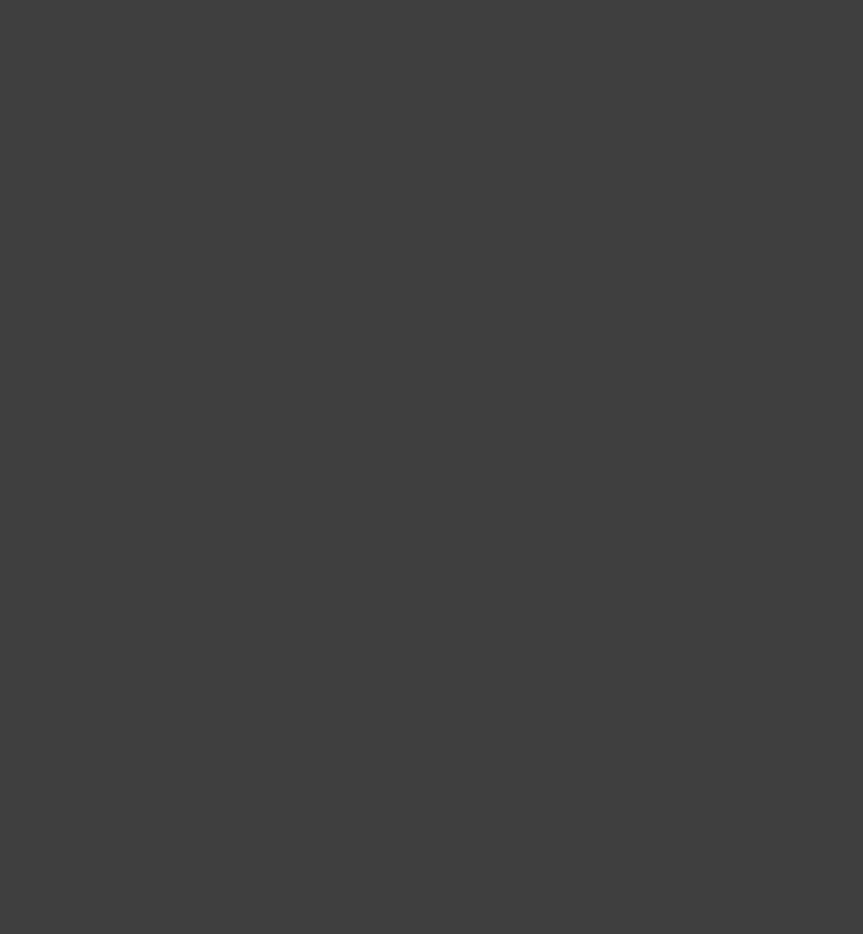
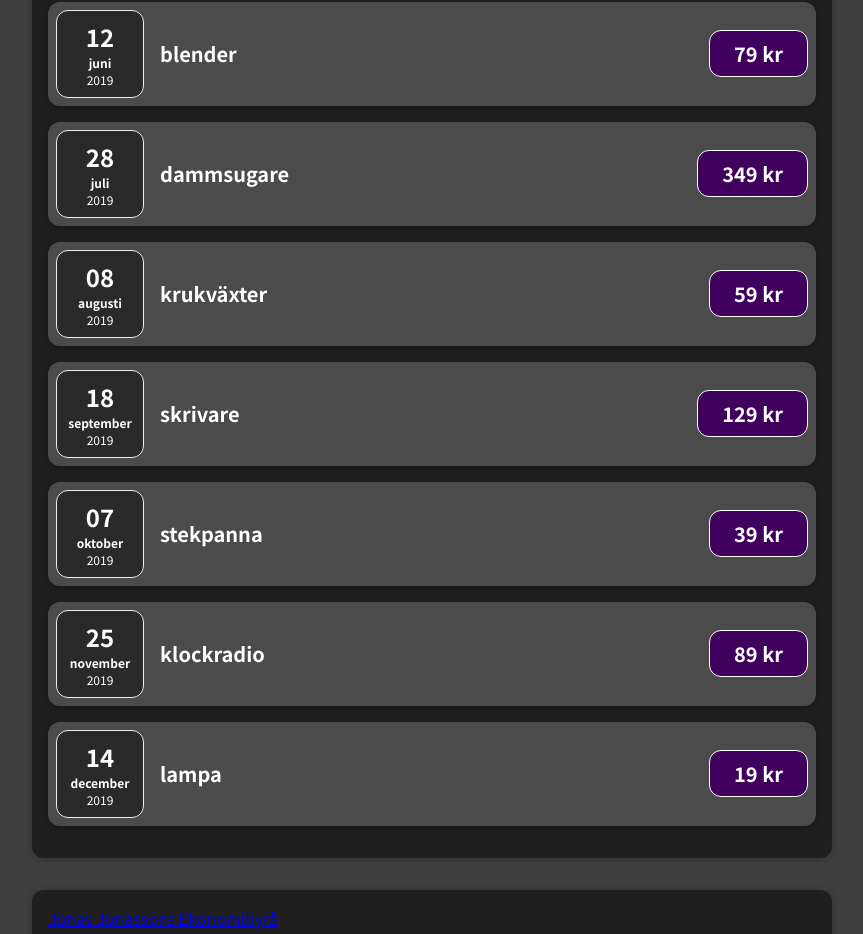
Before and after one commit to FagerKod/expenses_lab_one, a React (Create React App) app: page / in a window 1280 px wide. Shown: the part 1256-2190 px from the top of the page, without its empty margins (208-1071 px from the left). Before the commit the page ends 800 px from the top, so only its background shows below. Built offline with nearby package versions, Linux system fonts and the light colour scheme.

Commit message:
added errors for a11y and more data

```diff
--- a/src/App.js
+++ b/src/App.js
@@ -1,32 +1,7 @@
 import { useState } from "react";
 import Expenses from "./components/expenses/Expenses";
 import NewExpense from "./components/new-expense/NewExpense";
-const EXPENSE_DATA = [
-  {
-    id: "e0",
-    date: new Date(2019, 0, 22),
-    title: "motorsåg",
-    amount: 399,
-  },
-  {
-    id: "e1",
-    date: new Date(2023, 1, 23),
-    title: "bilförsäkring",
-    amount: 300,
-  },
-  {
-    id: "e2",
-    date: new Date(2022, 2, 19),
-    title: "hemförsäkring",
-    amount: 400,
-  },
-  {
-    id: "e3",
-    date: new Date(2023, 3, 22),
-    title: "sprit",
-    amount: 666,
-  },
-];
+
 const App = () => {
   const [expenseDataArr, setExpenseDataArr] = useState(EXPENSE_DATA);
 
@@ -39,10 +14,185 @@ const App = () => {
   return (
     <>
       <h1 className="expenses-heading">Utgiftskollen</h1>
+      <header className="expenses-header">
+        <h3>Ett sätt att hålla koll på dina utgifter</h3>
+        <p>Lägg till en ny utgift när du slösat mer av din lön</p>
+      </header>
       <NewExpense addExpense={addExpenseHandler} />
       <Expenses expenseData={expenseDataArr} />
+      <footer className="expenses-footer">
+        <a href="https://www.google.se">Jonas Jonassons Ekonomibyrå</a>
+        <a tabIndex="1" href="https://www.google.se">
+          Skatteverket
+        </a>
+      </footer>
     </>
   );
 };
 
 export default App;
+
+const EXPENSE_DATA = [
+  {
+    id: "e0",
+    date: new Date(2019, 0, 22),
+    title: "motorsåg",
+    amount: 399,
+  },
+  {
+    id: "e1",
+    date: new Date(2019, 1, 10),
+    title: "gräsklippare",
+    amount: 199,
+  },
+  {
+    id: "e2",
+    date: new Date(2019, 2, 5),
+    title: "högtalare",
+    amount: 299,
+  },
+  {
+    id: "e3",
+    date: new Date(2019, 3, 15),
+    title: "kaffemaskin",
+    amount: 99,
+  },
+  {
+    id: "e4",
+    date: new Date(2019, 4, 20),
+    title: "mikrovågsugn",
+    amount: 249,
+  },
+  {
+    id: "e5",
+    date: new Date(2019, 5, 12),
+    title: "blender",
+    amount: 79,
+  },
+  {
+    id: "e6",
+    date: new Date(2019, 6, 28),
+    title: "dammsugare",
+    amount: 349,
+  },
+  {
+    id: "e7",
+    date: new Date(2019, 7, 8),
+    title: "krukväxter",
+    amount: 59,
+  },
+  {
+    id: "e8",
+    date: new Date(2019, 8, 18),
+    title: "skrivare",
+    amount: 129,
+  },
+  {
+    id: "e9",
+    date: new Date(2019, 9, 7),
+    title: "stekpanna",
+    amount: 39,
+  },
+  {
+    id: "e10",
+    date: new Date(2019, 10, 25),
+    title: "klockradio",
+    amount: 89,
+  },
+  {
+    id: "e11",
+    date: new Date(2019, 11, 14),
+    title: "lampa",
+    amount: 19,
+  },
+  {
+    id: "e12",
+    date: new Date(2020, 0, 5),
+    title: "spis",
+    amount: 599,
+  },
+  {
+    id: "e13",
+    date: new Date(2020, 1, 21),
+    title: "tvättmaskin",
+    amount: 799,
+  },
+  {
+    id: "e14",
+    date: new Date(2020, 2, 10),
+    title: "torktumlare",
+    amount: 699,
+  },
+  {
+    id: "e15",
+    date: new Date(2020, 3, 30),
+    title: "espressomaskin",
+    amount: 249,
+  },
+  {
+    id: "e16",
+    date: new Date(2020, 4, 18),
+    title: "dvd-spelare",
+    amount: 59,
+  },
+  {
+    id: "e17",
+    date: new Date(2021, 0, 10),
+    title: "Hemförsäkring",
+    amount: 1500,
+  },
+  {
+    id: "e18",
+    date: new Date(2021, 1, 15),
+    title: "Måltidsersättning",
+    amount: 300,
+  },
+  {
+    id: "e19",
+    date: new Date(2022, 2, 3),
+    title: "Gymkort",
+    amount: 500,
+  },
+  {
+    id: "e20",
+    date: new Date(2022, 3, 22),
+    title: "Internet",
+    amount: 400,
+  },
+  {
+    id: "e21",
+    date: new Date(2023, 4, 8),
+    title: "Bilservice",
+    amount: 1200,
+  },
+  {
+    id: "e22",
+    date: new Date(2023, 5, 17),
+    title: "Present",
+    amount: 250,
+  },
+  {
+    id: "e23",
+    date: new Date(2023, 6, 1),
+    title: "Resa",
+    amount: 2000,
+  },
+  {
+    id: "e24",
+    date: new Date(2023, 7, 12),
+    title: "Sjukvårdskostnader",
+    amount: 800,
+  },
+  {
+    id: "e25",
+    date: new Date(2023, 8, 5),
+    title: "Böcker",
+    amount: 350,
+  },
+  {
+    id: "e26",
+    date: new Date(2023, 9, 18),
+    title: "Spel",
+    amount: 500,
+  },
+];
--- a/src/components/expenses/Expenses.js
+++ b/src/components/expenses/Expenses.js
@@ -15,8 +15,6 @@ const Expenses = ({ expenseData }) => {
     ({ date }) => date.getFullYear().toString() === selectedYear
   );
 
-  console.log("expenseData", expenseData);
-
   return (
     <Card className="expenses">
       <ExpensesFilter
--- a/src/components/new-expense/ExpenseForm/index.js
+++ b/src/components/new-expense/ExpenseForm/index.js
@@ -38,7 +38,7 @@ const ExpenseForm = ({ addExpense, showNewExpenseHandler }) => {
     <form onSubmit={submitExpense}>
       <div className="new-expense__controls">
         <div className="new-expense__control">
-          <label htmlFor="expense-title">Rubrik</label>
+          <label>Rubrik</label>
           <input
             type="text"
             id="expense-title"
--- a/src/components/new-expense/NewExpense.css
+++ b/src/components/new-expense/NewExpense.css
@@ -7,6 +7,11 @@
   border-radius: 12px;
   text-align: center;
   box-shadow: 0 1px 8px rgba(0, 0, 0, 0.25);
+  display: inline;
+
+  @media screen and (min-width: 480px) {
+    display: block;
+  }
 }
 
 .new-expense button {
--- a/src/index.css
+++ b/src/index.css
@@ -17,3 +17,27 @@ body {
   text-align: center;
   color: white;
 }
+
+.expenses-header {
+  color: white;
+  padding: 1rem;
+  background-color: rgb(31, 31, 31);
+  margin: 2rem auto;
+  width: 50rem;
+  max-width: 95%;
+  border-radius: 12px;
+  box-shadow: 0 1px 8px rgba(0, 0, 0, 0.25);
+}
+
+.expenses-footer {
+  color: white;
+  padding: 1rem;
+  background-color: rgb(31, 31, 31);
+  margin: 2rem auto;
+  width: 50rem;
+  max-width: 95%;
+  border-radius: 12px;
+  box-shadow: 0 1px 8px rgba(0, 0, 0, 0.25);
+  display: flex;
+  flex-direction: column;
+}
```
